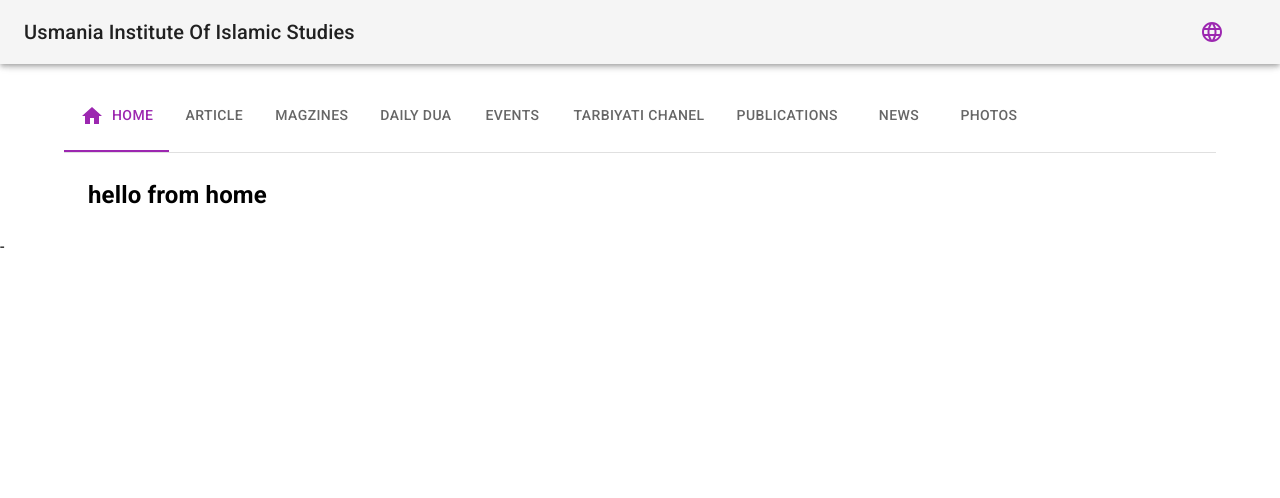
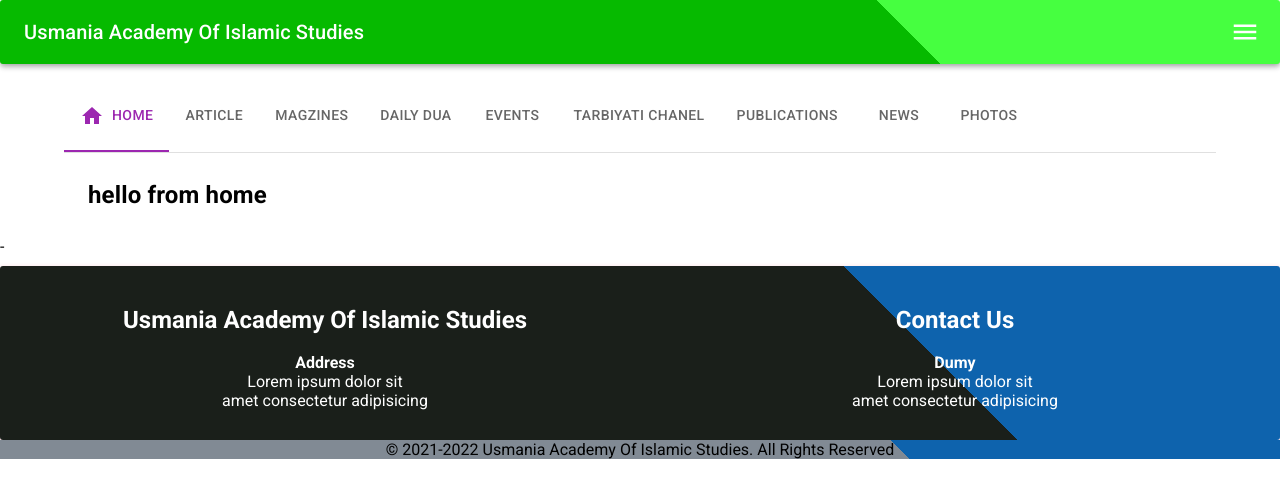
Before and after one commit to WaqarMemon001/Usmania-Institute, a React (Create React App) app: page / in a window 1280 px wide. Shown: the top 498 px of the page. Built offline with nearby package versions, Linux system fonts and the light colour scheme.

Commit message:
adding footer and Appbar

```diff
--- a/src/App.js
+++ b/src/App.js
@@ -1,3 +1,6 @@
+import * as React from "react";
+import { makeStyles } from "@mui/styles";
+
 // import {
 //   Routes,
 //   Route,
@@ -14,16 +17,27 @@ import News from './pages/News';
 // import Layout from './components/layout/layout';
 
 
-function App() {
+
+// importing components
+import Footer from "./components/layout/footer/footer"
+
+
+
+
+const App = () => {
+  const classes = useStyles();
   return (
-    <div >
+    <div  className={classes.root}>
       <Appbar />
       <Container sx={{ marginTop: 10 }} >
         <Header />
       </Container>
+
+
       {/* <Layout /> */}
 
-{/* <MenuDrawer /> */}
+      {/* <MenuDrawer /> */}
+
 
       {/*
         <Routes>
@@ -37,10 +51,31 @@ function App() {
       {/* <Appbar /> */}
       {/* <MenuDrawer/> */}
       {/* <Header /> */}
--      {/* <Errorpage /> */}
+      -      {/* <Errorpage /> */}
 
+
+      {/* Footer */}
+
+      <Footer className={classes.footer} />
     </div >
   );
 }
 
+
+const useStyles = makeStyles({
+  root: {
+  //   background: "linear-gradient(45deg, #06ba00 70%, #46ff40  40%)",
+  //   border: 0,
+  //   borderRadius: 3,
+  //   boxShadow: "0 3px 5px 2px rgba(255, 105, 135, .3)",
+  //   color: "white",
+  //   height: 48,
+  //   padding: "0 30px",
+
+  },
+  footer: {
+
+  }
+});
+
 export default App;
--- a/src/components/layout/appbar/Appbar.jsx
+++ b/src/components/layout/appbar/Appbar.jsx
@@ -14,6 +14,16 @@ const useStyles = makeStyles({
   logo: {
     fontFamily: "sans-serif",
   },
+  mainAppBar:{
+    background: "linear-gradient(45deg, #06ba00 70%, #46ff40  40%)",
+    border: 0,
+    borderRadius: 3,
+    boxShadow: "0 3px 5px 2px rgba(255, 105, 135, .3)",
+    color: "white",
+  },
+  menuIcon:{
+    color : 'white',
+  }
 });
 
 function Appbar() {
@@ -22,30 +32,30 @@ function Appbar() {
   const classes = useStyles();
   const [opendrawer, setOpendrawer] = useState(false);
   return (
-    <AppBar color="default">
+    <AppBar className={classes.mainAppBar}>
       <Toolbar>
         <Box display="flex" flexGrow={1}>
           <Typography variant="h6">
-            Usmania Institute Of Islamic Studies
+            Usmania Academy Of Islamic Studies
           </Typography>
         </Box>
-        {matches ? (
-          <IconButton sx={{ marginRight: 3 }} edge="end" color="secondary">
+        {/* {matches ? (
+          <IconButton  edge="end">
             <LanguageOutlinedIcon />
           </IconButton>
         ) : (
-          <>
+          <> */}
             <IconButton
-              sx={{ marginRight: 3 }}
+
               edge="end"
-              color="secondary"
               onClick={() => setOpendrawer(true)}
+            className={classes.mainicon}
             >
-              <MenuOutlinedIcon />
+              <MenuOutlinedIcon      sx={{ fontSize : 30}} className={classes.menuIcon} />
             </IconButton>
             <MenuDrawer opendrawer={opendrawer} setOpendrawer={setOpendrawer} />
-          </>
-        )}
+          {/* </>
+        )} */}
       </Toolbar>
     </AppBar>
   );
--- a/src/components/layout/footer/footer.jsx
+++ b/src/components/layout/footer/footer.jsx
@@ -0,0 +1,107 @@
+import * as React from "react";
+import { makeStyles } from "@mui/styles";
+import { styled } from "@mui/material/styles";
+import Grid from "@mui/material/Grid";
+import Paper from "@mui/material/Paper";
+import Box from "@mui/material/Box";
+import { colors } from "@mui/material";
+
+const useStyles = makeStyles({
+  maincontainer: {
+    position: "revert",
+    left: 0,
+    bottom: 0,
+    marginTop:50,
+    width: "100%",
+  },
+  root: {
+    background: "linear-gradient(45deg, #1a1f1a 70%, #0e63ad 40%)",
+    border: 0,
+    borderRadius: 3,
+    boxShadow: "0 3px 5px 2px rgba(255, 105, 135, .3)",
+    color: "white",
+    // height: 160,
+
+    padding: "0 30px ",
+    paddingBottom: 30,
+    textAlign: "center",
+  },
+  heading: {
+    color: "whitesmoke",
+  },
+  footermarkup: {
+    fontWeight: "normal",
+    textAlign : 'center',
+    color : 'black'
+  },
+  scndfooter:{
+    background :  "linear-gradient(45deg, #818a94 70%, #0e63ad 40%)",
+
+  }
+});
+
+// const Item = styled(Paper)(({ theme }) => ({
+//   // ...theme.typography.body2,
+//   padding: theme.spacing(1),
+// }));
+
+const Footer = () => {
+  const Classes = useStyles();
+
+  return (
+    <div className={Classes.maincontainer}>
+      <div className={Classes.root}>
+        <Box sx={{ width: "100%" }}>
+          <Grid
+            container
+            spacing={{ xs: 2, md: 5 }}
+            columns={{ xs: 4, sm: 8, md: 12 }}
+          >
+            <Grid item xs={6}>
+              <h2>Usmania Academy Of Islamic Studies</h2>
+              <br />
+              <p>
+                <strong>Address </strong> <br />
+                Lorem ipsum dolor sit <br />
+                amet consectetur adipisicing
+                <br />
+              </p>
+            </Grid>
+
+            <Grid item xs={6}>
+              <h2>Contact Us</h2>
+              <br />
+              <p>
+                <strong>Dumy</strong> <br />
+                Lorem ipsum dolor sit <br />
+                amet consectetur adipisicing
+                <br />
+              </p>
+            </Grid>
+
+            {/* <Grid item xs={6}>
+              <iframe
+                src="https://www.google.com/maps/embed?pb=!1m18!1m12!1m3!1d1591.5197624512462!2d67.86155251620445!3d26.428605845808967!2m3!1f0!2f0!3f0!3m2!1i1024!2i768!4f13.1!3m3!1m2!1s0x394aed601b1f808f%3A0x2feb649de8a35265!2sJamia%20Fakhr_ul_Uloom%2C%20Shah%20Sadar%20Masjid!5e0!3m2!1sen!2s!4v1649113835306!5m2!1sen!2s"
+                width="250"
+                height="150"
+                // style="border:0;"
+                // allowfullscreen=""
+                // loading="lazy"
+                // referrerpolicy="no-referrer-when-downgrade"
+                scrolling="yes"
+              ></iframe>
+            </Grid> */}
+          </Grid>
+        </Box>
+
+      </div>
+    <div  className={Classes.scndfooter}>
+    <p className={Classes.footermarkup}> &#169; 2021-2022 Usmania Academy Of Islamic Studies. All Rights Reserved </p>
+    </div>
+
+
+    </div>
+  );
+};
+
+export default Footer;
--- a/src/pages/Home.jsx
+++ b/src/pages/Home.jsx
@@ -1,4 +1,5 @@
 import React from "react";
+
 
 function Home() {
   return (
--- a/src/pages/Magzines.jsx
+++ b/src/pages/Magzines.jsx
@@ -1,4 +1,6 @@
 import React from 'react'
+
+
 
 function Magzines() {
     return (
```
